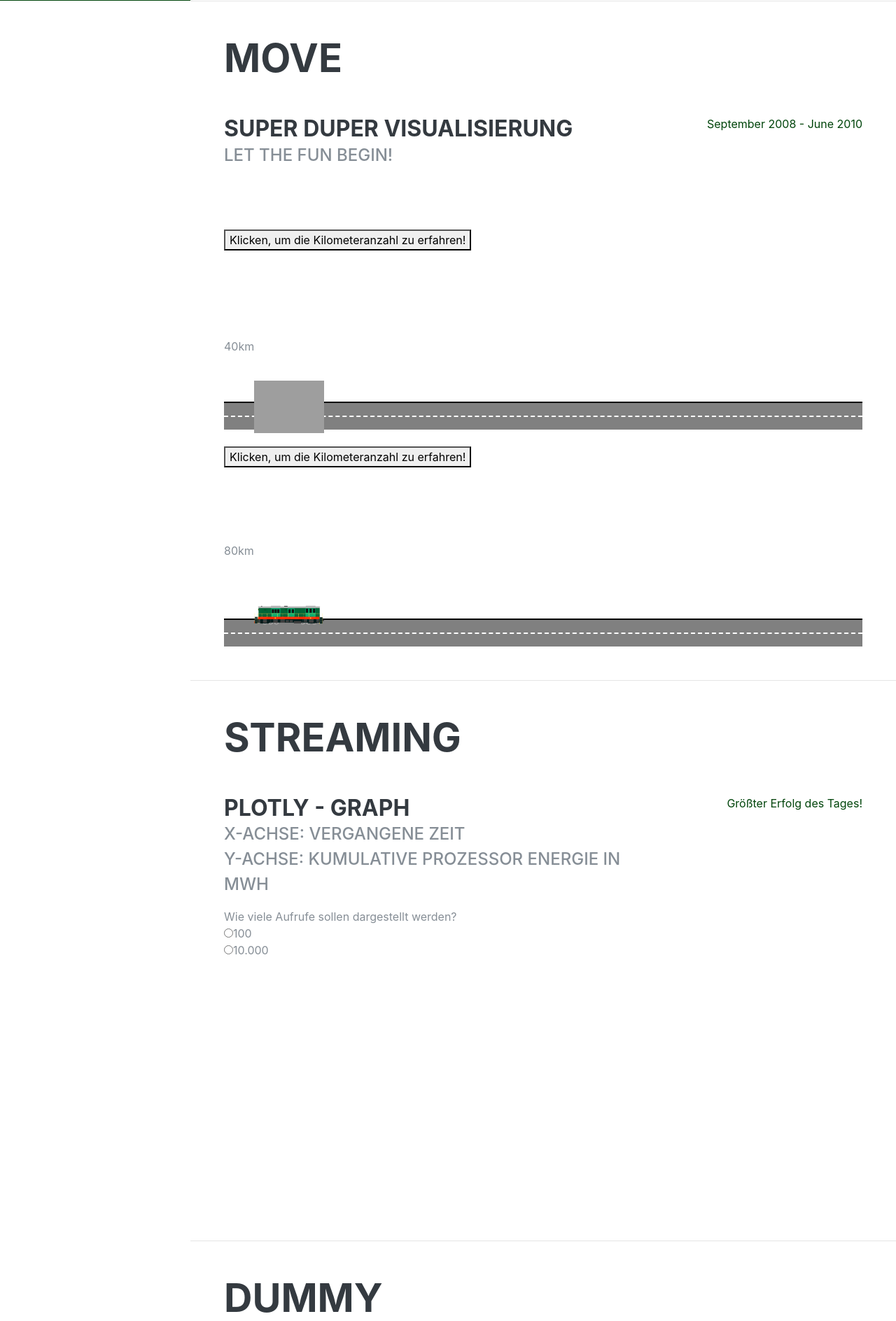
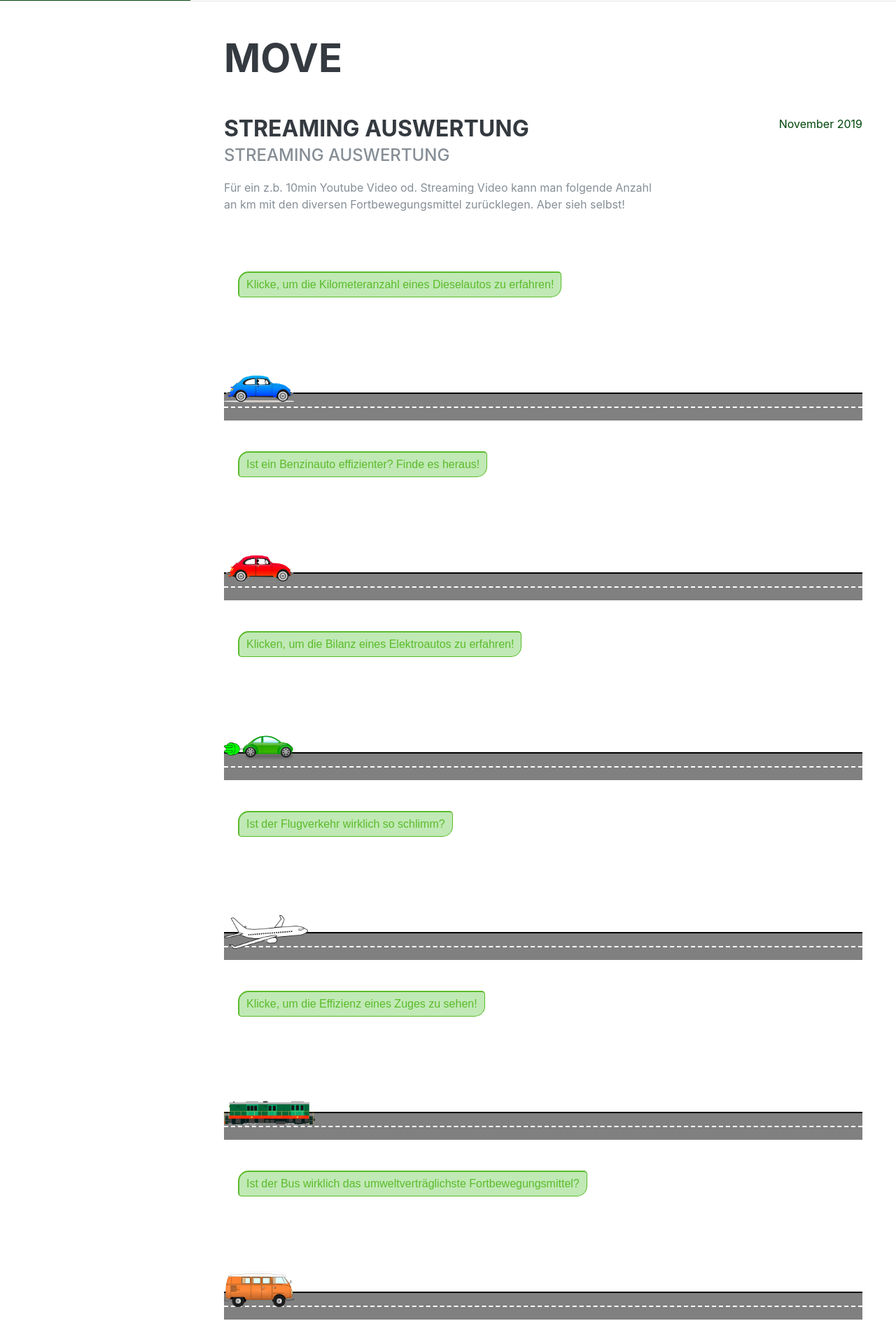
Before and after one commit to anjastadlhofer/greenwebpublic, a PHP site: page / in a window 1280 px wide. Shown: the part 799-2687 px from the top of the page at 70% size. Run offline with PHP 8.4, Linux system fonts and the light colour scheme; data that the repository does not hold is empty; some libraries are stand-ins or nearby versions; some web fonts are replaced; grey boxes are pictures that could not be loaded.

Commit message:
Move Visualisation
es fehlen nur noch schöne Texte

```diff
--- a/Greenweb/css/move.css
+++ b/Greenweb/css/move.css
@@ -1,6 +1,6 @@
 #container {
   width: 100%;
-  height: 200px;
+  height: 100px;
   position: relative;
 
 }
@@ -11,7 +11,7 @@
 }
 
 img {
-    margin-top: 170px;
+    margin-top: 70px;
 }
 
 .rode1, .rode2 {
--- a/Greenweb/move.php
+++ b/Greenweb/move.php
@@ -1,57 +1,113 @@
- <hr class="m-0">
+<style type="text/css">
+.buttonstart{
+	display:inline-block;
+	margin:20px;
+	text-decoration:none;
+	font-family:Arial;
+	font-size:16px;
+	border:2px solid #5BBB2B;
+	border-bottom:1px solid #5BBB2B;
+	border-right:1px solid #5BBB2B;
+	border-radius:15px 5px;
+	color:#5BBB2B;
+	background-color:#C0E9B5;
+	padding:5px 10px;
+
+}
+.buttonstart:hover{
+	border-color:#4A9824;
+	color:#4A9824;
+	border-radius:5px 15px;
+}
+button:focus
+{outline:0 !important;}
+
+</style>
+
+<hr class="m-0">
     <section class="resume-section p-3 p-lg-5 d-flex justify-content-center" id="move">
       <div class="w-100">
         <h2 class="mb-5">Move</h2>
         <div class="resume-item d-flex flex-column flex-md-row justify-content-between mb-5">
           <div class="resume-content">
+            <h3 class="mb-0">Streaming Auswertung</h3>
+            <div class="subheading mb-3">Streaming Auswertung</div>
+           <p>
 
-            <h3 class="mb-0">Super Duper Visualisierung</h3>
-            <div class="subheading mb-3">Let the fun begin!</div>
-            <p>
+              Für ein z.b. 10min Youtube Video od. Streaming Video kann man folgende Anzahl an km mit den diversen Fortbewegungsmittel zurücklegen. Aber sieh selbst!
 
-              <!-- text -->
-
-              </p>
+            </p>
           </div>
           <div class="resume-date text-md-right">
-            <span class="text-primary">September 2008 - June 2010</span>
+            <span class="text-primary">November 2019</span>
           </div>
         </div>
 
-        <br>
-<p><button onclick="myMove(40,1)">Klicken, um die Kilometeranzahl zu erfahren!</button></p>
+
+<p><button class="buttonstart" onclick="myMove(40,1,'byShow1')">Klicke, um die Kilometeranzahl eines Dieselautos zu erfahren!</button></p>
 <div id ="container">
-<div class ="animate" id="1">40km<img src="img/car.png" width="100"></div>
+<div class ="animate" id="1"><img src="img/carBLUE.png" width="100"><span id="byShow1" style="visibility:hidden;">40km</span></div>
 </div>
 <div class="rode1"></div>
 <div class="rode2"></div>
   <br>
-<p><button onclick="myMove(80,2)">Klicken, um die Kilometeranzahl zu erfahren!</button></p>
+<p><button class="buttonstart" onclick="myMove(40,2,'byShow2')">Ist ein Benzinauto effizienter? Finde es heraus!</button></p>
 <div id ="container">
-<div class ="animate" id="2">80km<img src="img/train.png" width="100"></div>
+<div class ="animate" id="2"><img src="img/carRED.png" width="100"><span id="byShow2" style="visibility:hidden;">40km</span></div>
+</div>
+<div class="rode1"></div>
+<div class="rode2"></div>
+  <br>
+<p><button class="buttonstart" onclick="myMove(70,3,'byShow3')">Klicken, um die Bilanz eines Elektroautos zu erfahren!</button></p>
+<div id ="container">
+<div class ="animate" id="3"><img src="img/electrocar.png" width="100"><span id="byShow3" style="visibility:hidden;">70km</span></div>
+</div>
+<div class="rode1"></div>
+<div class="rode2"></div>
+    <br>
+<p><button class="buttonstart" onclick="myMove(20,4,'byShow4')">Ist der Flugverkehr wirklich so schlimm?</button></p>
+<div id ="container">
+<div class ="animate" id="4"><img src="img/plane.png" width="120"><span id="byShow4" style="visibility:hidden;">20km</span></div>
+</div>
+<div class="rode1"></div>
+<div class="rode2"></div>
+    <br>
+<p><button class="buttonstart" onclick="myMove(80,5,'byShow5')">Klicke, um die Effizienz eines Zuges zu sehen!</button></p>
+<div id ="container">
+<div class ="animate" id="5"><img src="img/train.png" width="130"><span id="byShow5" style="visibility:hidden;">80km</span></div>
+</div>
+<div class="rode1"></div>
+<div class="rode2"></div>
+  <br>
+<p><button class="buttonstart" onclick="myMove(30,6,'byShow6')">Ist der Bus wirklich das umweltverträglichste Fortbewegungsmittel?</button></p>
+<div id ="container">
+<div class ="animate" id="6"><img src="img/bus.png" width="100"><span id="byShow6" style="visibility:hidden;">80km</span></div>
 </div>
 <div class="rode1"></div>
 <div class="rode2"></div>
 
 <script>
-function myMove(fahrlaenge, id) {
+function myMove(fahrlaenge, id, byshow) {
+        document.getElementById(byshow).style.visibility = "hidden";
   var elem = document.getElementById(id);
   var pos = 0;
   var id = setInterval(frame, 40);
   function frame() {
     if (pos == fahrlaenge) {
       clearInterval(id);
+        document.getElementById(byshow).style.visibility = "visible";
     } else {
       pos++;
       //elem.style.top = pos + "px";
       elem.style.left = pos + "%";
+
     }
+
   }
+
+
 }
 </script>
-
-
-
 
 
       </div>
```
